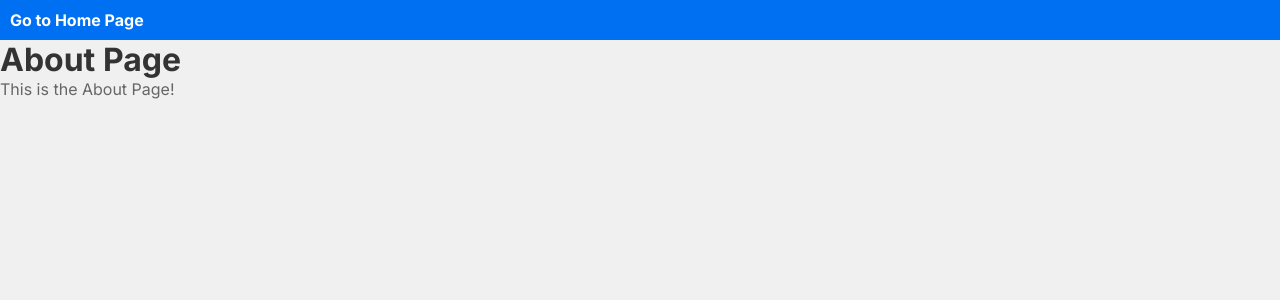
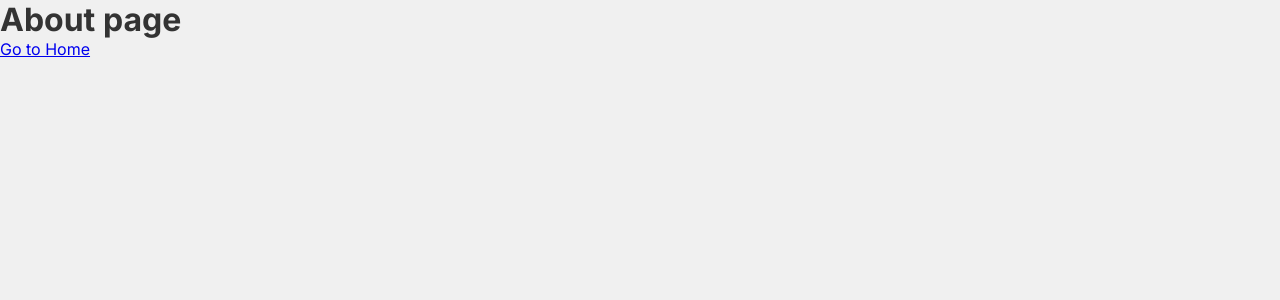
Before and after one commit to Aniekan210/uncle-chike-website, a Next.js app: page /about in a window 1280 px wide. Shown: the top 300 px of the page. Built offline with nearby package versions, Linux system fonts and the light colour scheme.

Commit message:
finally got framer motion working

```diff
--- a/app/about/page.js
+++ b/app/about/page.js
@@ -1,32 +1,11 @@
-import { motion } from 'framer-motion';
 import Link from 'next/link';
-
-const pageVariants = {
-  initial: { opacity: 0, y: -50 },
-  animate: { opacity: 1, y: 0, transition: { duration: 0.5 } },
-  exit: { opacity: 0, y: -50, transition: { duration: 0.3 } },
-};
 
 const page = () => {
     return (
-        <motion.div
-        initial="initial"
-        animate="animate"
-        exit="exit"
-        variants={pageVariants}
-    >
-        <nav>
-        <Link href="/">Go to Home Page</Link>
-        </nav>
-        <h1>About Page</h1>
-        <motion.p
-        initial={{ opacity: 0, scale: 0.8 }}
-        animate={{ opacity: 1, scale: 1, transition: { duration: 1 } }}
-        exit={{ opacity: 0, scale: 0.8, transition: { duration: 0.5 } }}
-        >
-        This is the About Page!
-        </motion.p>
-    </motion.div>
+    <>
+        <h1>About page</h1>
+        <Link href='/'>Go to Home</Link>
+    </>
     );
 }
 
--- a/app/layout.js
+++ b/app/layout.js
@@ -1,5 +1,4 @@
 import { Inter } from 'next/font/google';
-import { AnimatePresence, motion } from 'framer-motion';
 import './globals.css';
 
 const inter = Inter({ subsets: ['latin'] });
--- a/app/page.js
+++ b/app/page.js
@@ -1,4 +1,5 @@
 import Link from 'next/link';
+import AnimatedSquare from '@/components/AnimatedSquare/AnimatedSquare.js';
 
 const page = () => {
 
@@ -6,6 +7,7 @@ const page = () => {
     <>
       <h1>Home Page</h1>
       <Link href='/about'>Go to About</Link>
+      <AnimatedSquare />
     </>
   );
 }
--- a/package.json
+++ b/package.json
@@ -9,7 +9,7 @@
     "lint": "next lint"
   },
   "dependencies": {
-    "framer-motion": "^11.3.28",
+    "framer-motion": "^11.3.29",
     "next": "14.2.5",
     "react": "^18",
     "react-dom": "^18"
```
Also changed, not shown: components/AnimatedSquare/AnimatedSquare.js (added, +16 -0 lines), components/AnimatedSquare/AnimatedSquare.module.css (added, +9 -0 lines), 1 other file (tests, documents, lock files or other folders).
